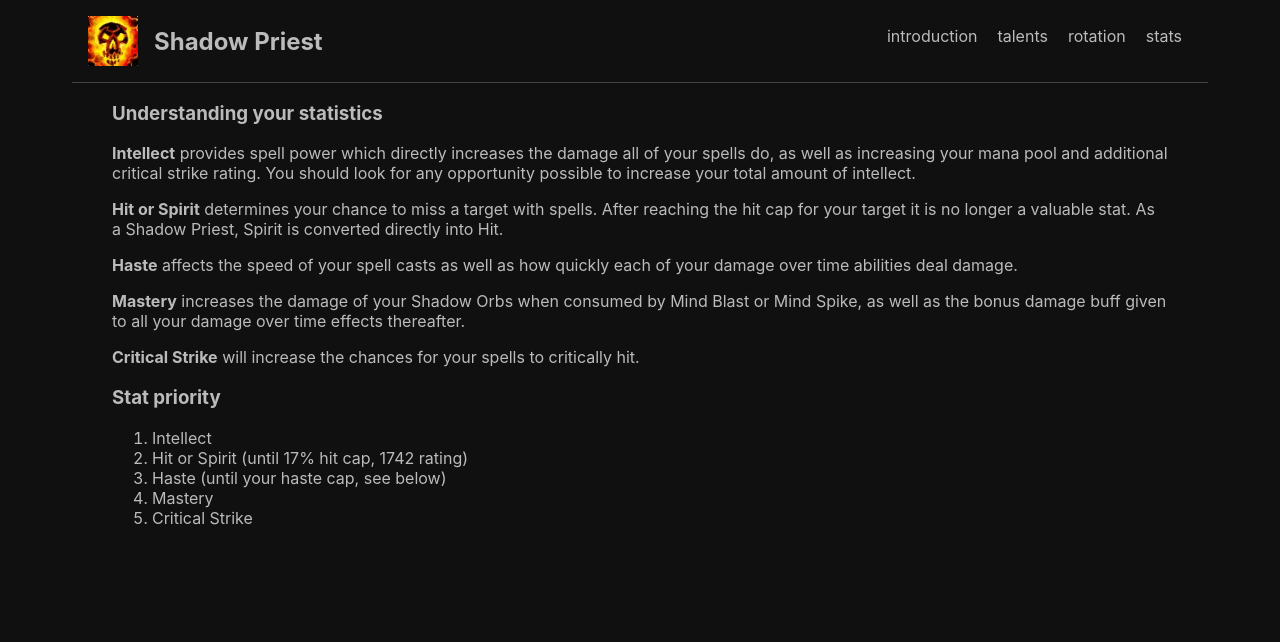
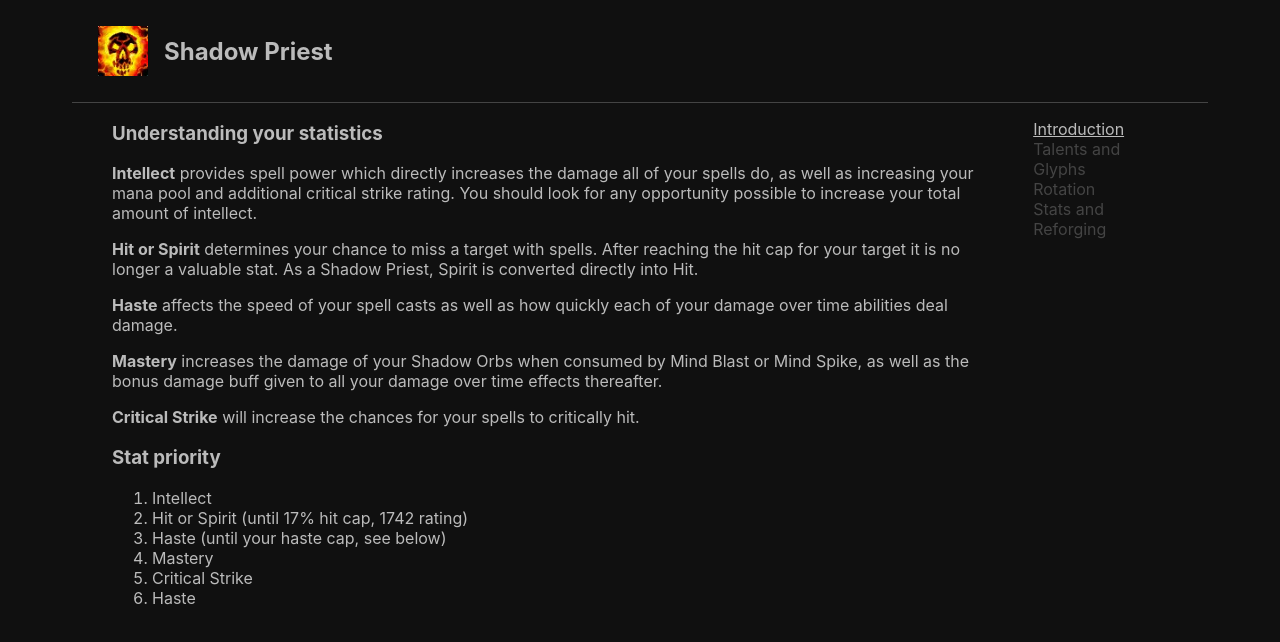
Before and after one commit to rohtett/cata-shadow, a React (Create React App) app: page /stats in a window 1280 px wide. Shown: the top 642 px of the page. Built offline with nearby package versions, Linux system fonts and the light colour scheme.

Commit message:
additional guide pages added, guide menu moved to side now using state

```diff
--- a/src/App/Header/index.css
+++ b/src/App/Header/index.css
@@ -22,12 +22,12 @@
   margin: 0px;
 }
 
-nav {
-  justify-content: center;
+header nav {
+  display: flex;
   align-items: center;
 }
 
-nav ul {
+header ul {
   display: flex;
   height: 50px;
   padding-left: 0px;
@@ -35,7 +35,7 @@
   padding-right: 16px;
 }
 
-nav a {
+header a {
   padding: 10px;
   align-items: center;
   color: #bbb;
@@ -47,7 +47,7 @@
     justify-content: flex-end;
   }
 
-  nav ul {
+  header ul {
     background-image: url("hamburger.png");
     filter: invert(82%) sepia(2%) saturate(0%) hue-rotate(356deg) brightness(95%) contrast(83%);
     background-size: contain;
@@ -58,11 +58,11 @@
     width: 40px;
   }
 
-  nav ul {
+  header ul {
     display: block;
   }
 
-  nav li {
+  header li {
     display: none;
     font-size: 1.5em;
     position: relative;
--- a/src/App/Header/index.tsx
+++ b/src/App/Header/index.tsx
@@ -1,23 +1,14 @@
 import "./index.css";
+import { Link } from "react-router-dom";
 
-const menu: string[] = ["introduction", "talents", "rotation", "stats"]
 const Header = () => {
   return (
     <header>
-      <a id="logo" href="#">
+      <Link to="/introduction" id="logo">
         <div></div>
         <h2>Shadow Priest</h2>
-      </a>
+      </Link>
       <nav>
-        <ul>
-        { menu.map((el:string) => (
-          <a key = { el } href="#">
-            <li>
-              { el }
-            </li>
-          </a>
-        ))}
-        </ul>
       </nav>
     </header>
   )
--- /dev/null
+++ b/src/App/Introduction/index.tsx
@@ -0,0 +1,11 @@
+import "./index.css";
+
+const Introduction = () => {
+  return (
+    <article>
+
+    </article>
+  )
+}
+
+export default Introduction;
--- /dev/null
+++ b/src/App/Rotation/index.tsx
@@ -0,0 +1,11 @@
+import "./index.css";
+
+const Rotation = () => {
+  return (
+    <article>
+
+    </article>
+  )
+}
+
+export default Rotation;
--- a/src/App/Stats/index.tsx
+++ b/src/App/Stats/index.tsx
@@ -19,6 +19,7 @@
           <li>Haste (until your haste cap, see below)</li>
           <li>Mastery</li>
           <li>Critical Strike</li>
+          <li>Haste</li>
         </ol>
       </section>
       <section>
--- /dev/null
+++ b/src/App/Talents/index.tsx
@@ -0,0 +1,11 @@
+import "./index.css";
+
+const Talents = () => {
+  return (
+    <article>
+
+    </article>
+  )
+}
+
+export default Talents;
--- a/src/App/index.css
+++ b/src/App/index.css
@@ -10,11 +10,37 @@
 
 #wrapper {
     max-width: 1136px;
+    display: flex;
+}
+
+#wrapper nav {
+  padding-right: 40px;
+}
+
+#wrapper nav ul {
+  list-style-type: none;
+}
+
+#wrapper input {
+  display: none;
+}
+
+#wrapper label {
+  color: #444;
+}
+
+#wrapper label:hover {
+  color: #bbb;
+}
+
+#wrapper input:checked + label {
+  color: #bbb;
+  text-decoration: underline;
 }
 
 article {
+  width: 950px;
   padding-left: 40px;
-  padding-right: 40px;
 }
 
 @media (max-width: 652px) {
--- a/src/App/index.tsx
+++ b/src/App/index.tsx
@@ -1,18 +1,56 @@
-import { Routes, Route } from "react-router-dom";
+import { Routes, Route, useNavigate } from "react-router-dom";
+import { useState } from "react";
 import "./index.css";
 import Header from "./Header/index";
+import Introduction from "./Introduction/index";
+import Talents from "./Talents/index";
+import Rotation from "./Rotation/index";
 import Stats from "./Stats/index";
 import Footer from "./Footer/index";
 
+const menu: string[][] = [["Introduction", "introduction"], ["Talents and Glyphs", "talents"], ["Rotation", "rotation"], ["Stats and Reforging", "stats"]]
+
 const App = () => {
+  const [contents, setContents] = useState("introduction");
+  const navigate = useNavigate();
+
   return (
     <div id="container">
       <Header />
-        <div id="wrapper">
-          <Routes>
-            <Route path = "/stats" element = { <Stats /> }/>
-          </Routes>
-        </div>
+      <div id="wrapper">
+        <Routes>
+          <Route path = "/" element = { <Introduction /> } />
+          <Route path = "/talents" element = { <Talents /> } />
+          <Route path = "/rotation" element = { <Rotation /> } />
+          <Route path = "/stats" element = { <Stats /> } />
+        </Routes>
+        <nav>
+          <ul>
+          { menu.map((el:string[]) => (
+            <li key = { el[1] } >
+                <input
+                  name = "menu"
+                  type = "radio"
+                  value = { el[1] }
+                  id = { el[1] }
+                  checked = { contents === el[1] }
+                  onChange = {() => {
+                    setContents(el[1]);
+                    if (el[1] === "introduction") {
+                      navigate("../");
+                    } else {
+                      navigate("../" + el[1]);
+                    }
+                  }}
+                />
+                <label htmlFor = { el[1] }>
+                  { el[0] }
+                </label>
+            </li>
+          ))}
+          </ul>
+        </nav>
+      </div>
       <Footer />
     </div>
   );
```
Also changed, not shown: src/App/Introduction/index.css (added), src/App/Rotation/index.css (added), src/App/Talents/index.css (added).
